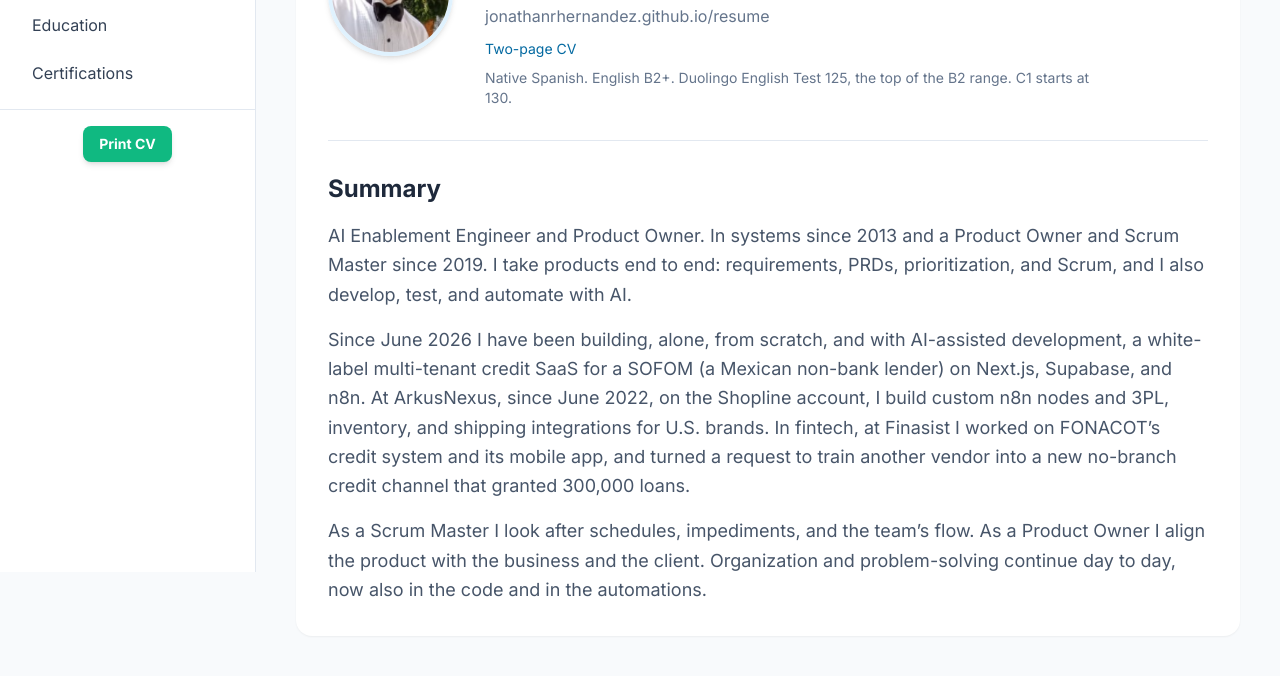
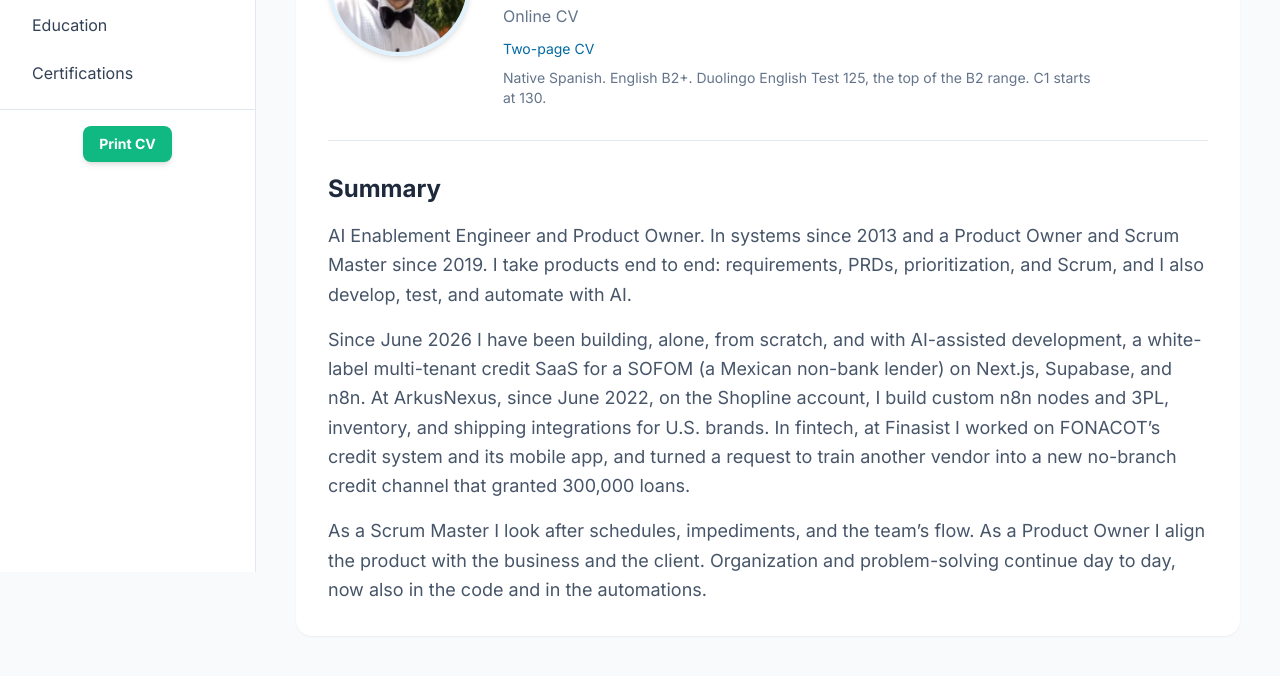
Before and after one commit to jonathanrhernandez/resume, a plain HTML site: page index.html in a window 1280 px wide. Shown: the part 228-904 px from the top of the page. Drawn offline with nearby package versions, Linux system fonts and the light colour scheme.

Commit message:
Show the site link as Online CV / CV en línea instead of the bare URL.
Co-authored-by: JONATHAN RUBEN HERNANDEZ GONZALEZ <jonathanrhernandez@users.noreply.github.com>

```diff
--- a/index.html
+++ b/index.html
@@ -93,7 +93,7 @@
                 <span>·</span>
                 <a href="https://github.com/jonathanrhernandez" target="_blank" class="hover:text-sky-600 transition-colors duration-200">GitHub</a>
                 <span>·</span>
-                <a href="https://jonathanrhernandez.github.io/resume/" class="hover:text-sky-600 transition-colors duration-200">jonathanrhernandez.github.io/resume</a>
+                <a id="profile-site" href="https://jonathanrhernandez.github.io/resume/" class="hover:text-sky-600 transition-colors duration-200">Online CV</a>
               </div>
               <div class="mt-2">
                 <a id="profile-pdf" class="text-sm text-sky-700 hover:text-sky-900 transition-colors duration-200" href="cv/CV-Jonathan-Hernandez-ES.pdf"></a>
@@ -194,6 +194,7 @@ const content = {
     menuLabel: "Menú",
     langLabel: "Idioma",
     pdfLabel: "CV de dos páginas",
+    siteLabel: "CV en línea",
     pdfHref: "cv/CV-Jonathan-Hernandez-ES.pdf",
     close: "Cerrar",
     viewDiploma: "Ver diploma",
@@ -515,6 +516,7 @@ const content = {
     menuLabel: "Menu",
     langLabel: "Language",
     pdfLabel: "Two-page CV",
+    siteLabel: "Online CV",
     pdfHref: "cv/CV-Jonathan-Hernandez-EN.pdf",
     close: "Close",
     viewDiploma: "View diploma",
@@ -1016,6 +1018,7 @@ function updateContent(lang) {
   document.getElementById("diploma-close").textContent = data.close;
   const pdf = document.getElementById("profile-pdf");
   pdf.textContent = data.pdfLabel;
+  document.getElementById("profile-site").textContent = data.siteLabel;
   pdf.href = data.pdfHref;
   ["nav-profile", "nav-experience", "nav-skills", "nav-education", "nav-certs"].forEach((id, i) => {
     document.getElementById(id).textContent = data.nav[i];
```
Also changed, not shown: cv/cv-en.html (+1 -1 lines), cv/cv-es.html (+1 -1 lines), 2 other files.
